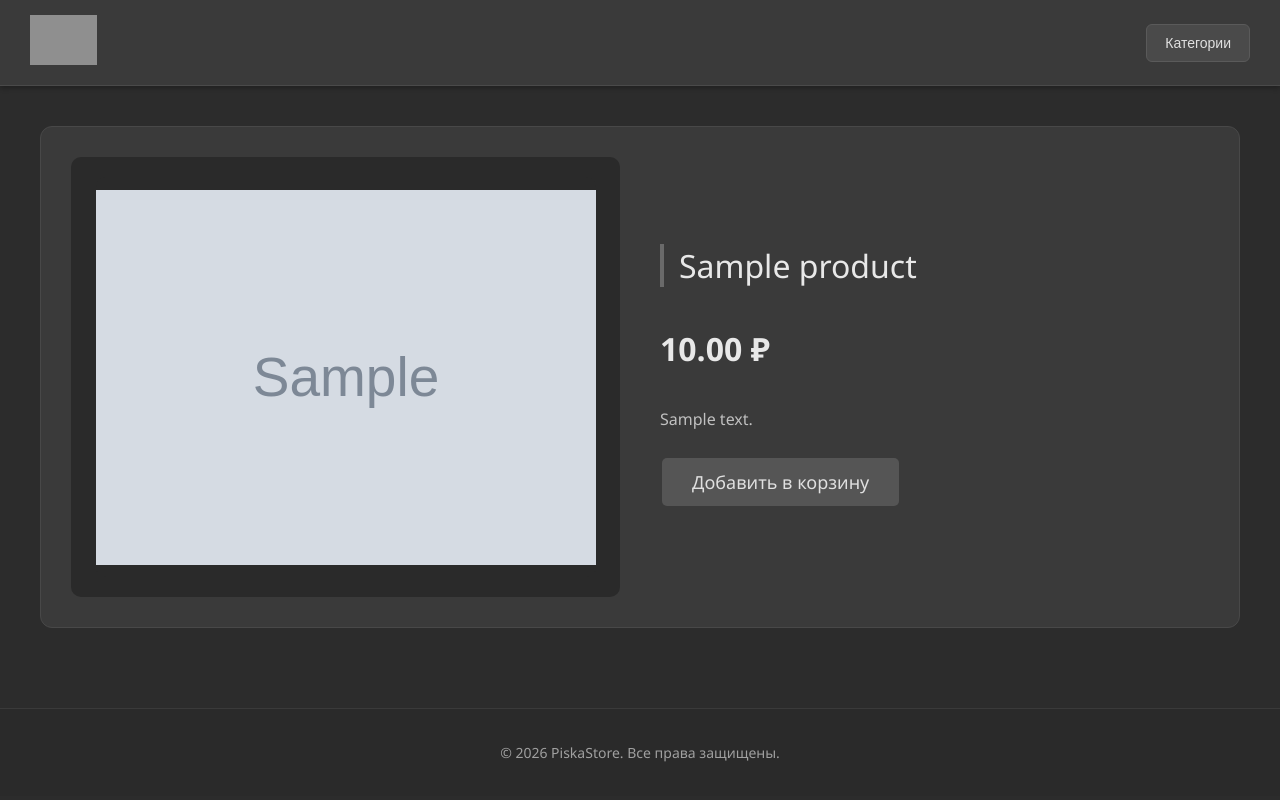
After one commit to Nerocos0/shop, a Django app: a page that uses main/templates/main/base.html in a window 1280 px wide. The commit adds this page. Run offline with Django 5.2, Linux system fonts and the light colour scheme; tables that the repository leaves empty hold one stand-in row (values such as "Sample post"); grey boxes marked "Sample" are stand-in pictures; grey boxes are pictures that could not be loaded.

Commit message:
сделал полностью рабочую страницу детальной информации о товаре

```diff
--- a/main/static/main/css/styles.css
+++ b/main/static/main/css/styles.css
@@ -16,6 +16,9 @@ body {
     background-color: #3a3a3a;
     border-bottom: 1px solid #4a4a4a;
     box-shadow: 0 2px 5px rgba(0,0,0,0.3);
+    position: relative;
+    z-index: 100;
+    overflow: visible;
 }
 
 .logo-container img {
@@ -79,6 +82,7 @@ body {
 .dropdown {
     position: relative;
     display: inline-block;
+    z-index: 1000;
 }
 
 .dropbtn {
@@ -102,14 +106,20 @@ body {
 .dropdown-content {
     display: none;
     position: absolute;
+    right: 0;
     background-color: #3a3a3a;
     min-width: 180px;
-    box-shadow: 0px 8px 16px 0px rgba(0,0,0,0.4);
-    z-index: 1;
+    box-shadow: 0px 8px 16px 0px rgba(0,0,0,0.6);
+    z-index: 99999 !important;
     border-radius: 6px;
     margin-top: 5px;
     border: 1px solid #4a4a4a;
-    overflow: hidden;
+    overflow: visible !important;
+}
+
+.dropdown-content.show {
+    display: flex !important;
+    flex-direction: column;
 }
 
 .dropdown-content a {
@@ -120,6 +130,7 @@ body {
     transition: all 0.2s ease;
     font-size: 14px;
     border-bottom: 1px solid #444444;
+    white-space: nowrap;
 }
 
 .dropdown-content a:last-child {
@@ -129,10 +140,6 @@ body {
 .dropdown-content a:hover {
     background-color: #4a4a4a;
     color: #ffffff;
-}
-
-.show {
-    display: block;
 }
 
 /* Фоновый контейнер */
@@ -150,6 +157,7 @@ body {
     max-width: 1200px;
     margin: 0 auto;
     padding: 20px;
+    overflow: visible !important;
 }
 
 /* Заголовки */
@@ -342,3 +350,119 @@ footer {
         right: 0;
     }
 }
+
+/* Контейнер детальной страницы */
+.product-detail {
+    display: grid;
+    grid-template-columns: 1fr 1fr;
+    gap: 40px;
+    padding: 30px;
+    background-color: #3a3a3a;
+    border-radius: 12px;
+    border: 1px solid #484848;
+    margin: 20px 0;
+    overflow: visible;
+    position: relative;
+    z-index: 1;
+}
+
+/* Контейнер для картинки */
+.product-image-container {
+    display: flex;
+    align-items: center;
+    justify-content: center;
+    background-color: #2a2a2a;
+    border-radius: 10px;
+    padding: 20px;
+    min-height: 400px;
+    overflow: visible;
+}
+
+/* Картинка на детальной странице */
+.product-detail-image {
+    width: 100%;
+    max-width: 500px;
+    height: 400px;
+    object-fit: contain;
+    border-radius: 10px;
+    background-color: #2a2a2a;
+}
+
+/* Заглушка для картинки */
+.product-image-placeholder {
+    width: 100%;
+    height: 400px;
+    background-color: #2a2a2a;
+    display: flex;
+    align-items: center;
+    justify-content: center;
+    color: #6a6a6a;
+    font-size: 18px;
+    border-radius: 10px;
+    border: 2px dashed #4a4a4a;
+}
+
+/* Информация о товаре */
+.product-info {
+    display: flex;
+    flex-direction: column;
+    justify-content: center;
+    overflow: visible;
+}
+
+.product-info h1 {
+    border-left: 4px solid #6a6a6a;
+    padding-left: 15px;
+    margin-top: 0;
+    font-size: 32px;
+}
+
+.product-info .price {
+    font-size: 32px;
+    color: #e8e8e8;
+    font-weight: bold;
+    margin: 15px 0;
+}
+
+.product-info .description {
+    color: #c0c0c0;
+    line-height: 1.8;
+    margin: 20px 0;
+    font-size: 16px;
+}
+
+/* Кнопка на детальной странице */
+.product-info .button {
+    align-self: flex-start;
+    padding: 12px 30px;
+    font-size: 18px;
+}
+
+/* Адаптив для мобильных */
+@media (max-width: 768px) {
+    .product-detail {
+        grid-template-columns: 1fr;
+        padding: 20px;
+        gap: 20px;
+    }
+
+    .product-image-container {
+        min-height: 250px;
+    }
+
+    .product-detail-image {
+        height: 250px;
+    }
+
+    .product-image-placeholder {
+        height: 250px;
+    }
+
+    .product-info h1 {
+        font-size: 24px;
+    }
+
+    .product-info .price {
+        font-size: 24px;
+    }
+}
--- a/main/templates/main/base.html
+++ b/main/templates/main/base.html
@@ -19,7 +19,7 @@
 
         <!-- Dropdown menu -->
         <div class="dropdown">
-            <button onclick="toggleDropdown()" class="dropbtn">Categories</button>
+            <button onclick="toggleDropdown()" class="dropbtn">Категории</button>
             <div id="myDropdown" class="dropdown-content">
                 {% for category in categories %}
                     <a href="{% url 'main:category_product_list' category_slug=category.slug %}">{{ category.name }}</a>
@@ -33,7 +33,7 @@
     </div>
 
     <footer>
-        <p>© 2026 Ваш магазин. Все права защищены.</p>
+        <p>© 2026 PiskaStore. Все права защищены.</p>
     </footer>
 
     <script src="{% static 'main/js/dropdown.js' %}"></script>
--- /dev/null
+++ b/main/templates/main/product/product_detail.html
@@ -0,0 +1,29 @@
+{% extends 'main/base.html' %}
+{% load static %}
+
+{% block title %}
+    {{ product.name }}
+{% endblock %}
+
+{% block content %}
+<div class="product-detail">
+    <div class="product-image-container">
+        {% if product.image %}
+            <img src="{{ product.image.url }}"
+                 alt="{{ product.name }}"
+                 class="product-detail-image">
+        {% else %}
+            <div class="product-image-placeholder">
+                Нет фото
+            </div>
+        {% endif %}
+    </div>
+
+    <div class="product-info">
+        <h1>{{ product.name }}</h1>
+        <p class="price">{{ product.price }} ₽</p>
+        <p class="description">{{ product.description }}</p>
+        <a href="#" class="button">Добавить в корзину</a>
+    </div>
+</div>
+{% endblock %}
--- a/main/templates/main/product/product_list.html
+++ b/main/templates/main/product/product_list.html
@@ -10,7 +10,7 @@
     <ul class="product-list">
         {% for product in products %}
             <li>
-                <a href="">
+                <a href="{% url 'main:product_detail' id=product.id product_slug=product.slug %}">
                     {{ product }}
                 </a>
             </li>
--- a/main/urls.py
+++ b/main/urls.py
@@ -6,4 +6,5 @@ app_name = 'main'
 urlpatterns = [
     path('', views.product_list, name='home'),
     path('category/<slug:category_slug>/', views.product_list, name='category_product_list'),
+    path('<int:id>/<slug:product_slug>', views.product_detail, name='product_detail')
 ]
--- a/main/views.py
+++ b/main/views.py
@@ -19,3 +19,12 @@
                       'category':category,
                       'products':products
                   })
+
+def product_detail(request, id, product_slug):
+    product = get_object_or_404(Product, id=id, slug=product_slug, is_active=True)
+    categories = Category.objects.all()
+    return render(request, 'main/product/product_detail.html',
+                  context={
+                      'product':product,
+                      'categories':categories
+                  })
--- a/shop/settings.py
+++ b/shop/settings.py
@@ -113,4 +113,8 @@ USE_TZ = True
 # Static files (CSS, JavaScript, Images)
 # https://docs.djangoproject.com/en/6.0/howto/static-files/
 
-STATIC_URL = 'static/'
+MEDIA_URL = '/media/'
+MEDIA_ROOT = os.path.join(BASE_DIR, 'media')
+
+STATIC_URL = '/static/'
+STATICFILES_DIRS = [os.path.join(BASE_DIR, 'static')]
--- a/shop/urls.py
+++ b/shop/urls.py
@@ -1,7 +1,13 @@
 from django.contrib import admin
 from django.urls import path, include
+from django.conf import settings
+from django.conf.urls.static import static
 
 urlpatterns = [
     path('admin/', admin.site.urls),
     path('', include('main.urls', namespace='main')),
 ]
+
+
+if settings.DEBUG:
+    urlpatterns += static(settings.MEDIA_URL, document_root=settings.MEDIA_ROOT)
```
Also changed, not shown: 1 other file.
